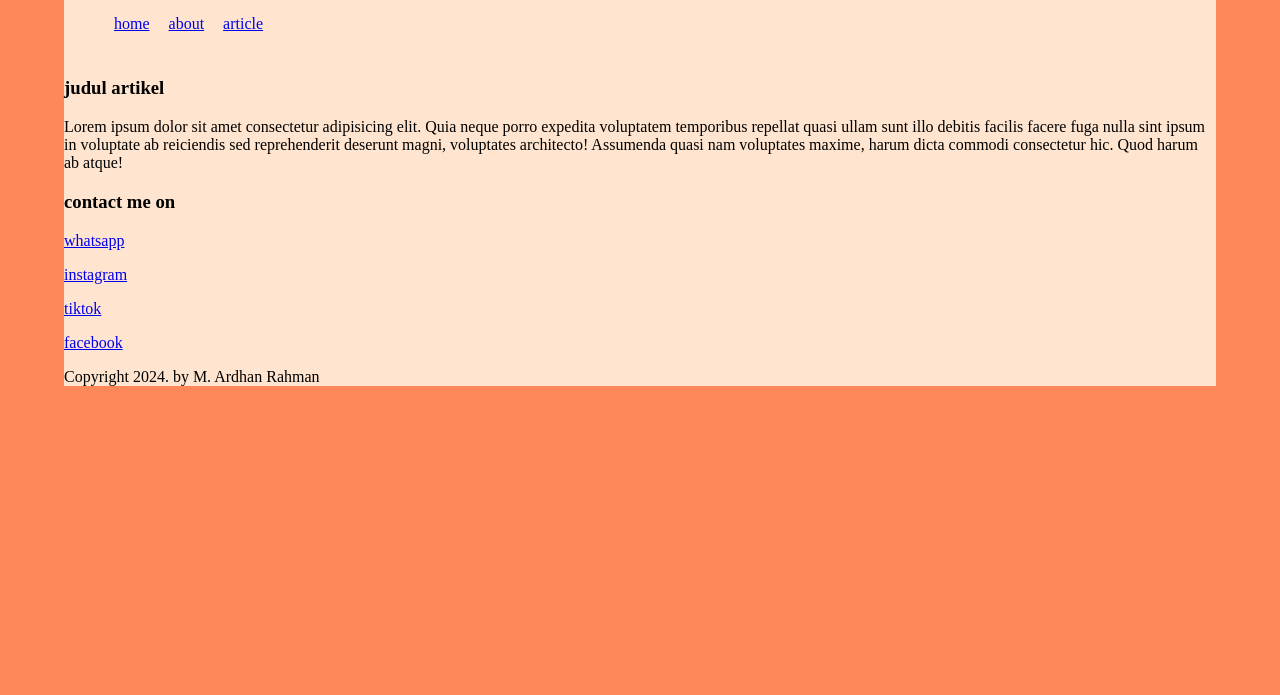
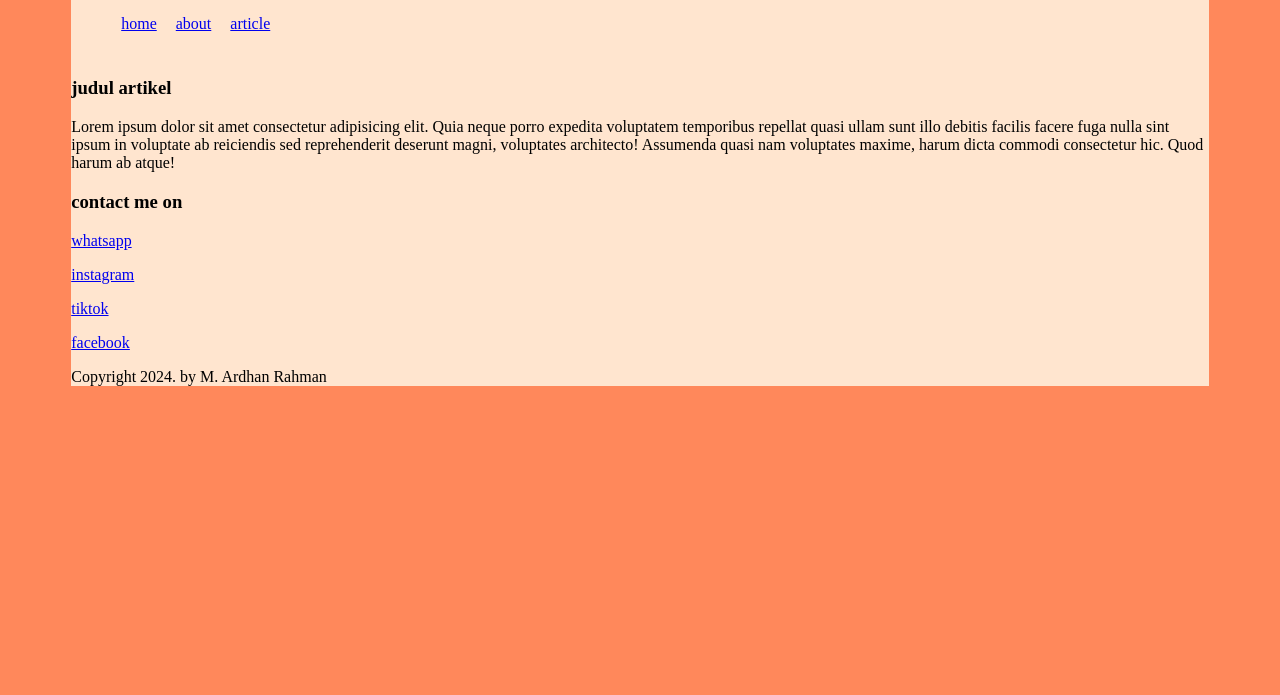
Before and after one commit to Greatwraith/supremeenigma.github.io, a plain HTML site: page index.html in a window 1280 px wide. Shown: the part 105-800 px from the top of the page. Drawn offline with Linux system fonts and the light colour scheme.

Commit message:
style.css

```diff
--- a/css/style.css
+++ b/css/style.css
@@ -5,7 +5,7 @@ body {
 }
 
 .container {
-    width: 90vw;
+    width: 90%;
     background-color: rgb(255, 229, 207);
     margin: auto;
 }
```
